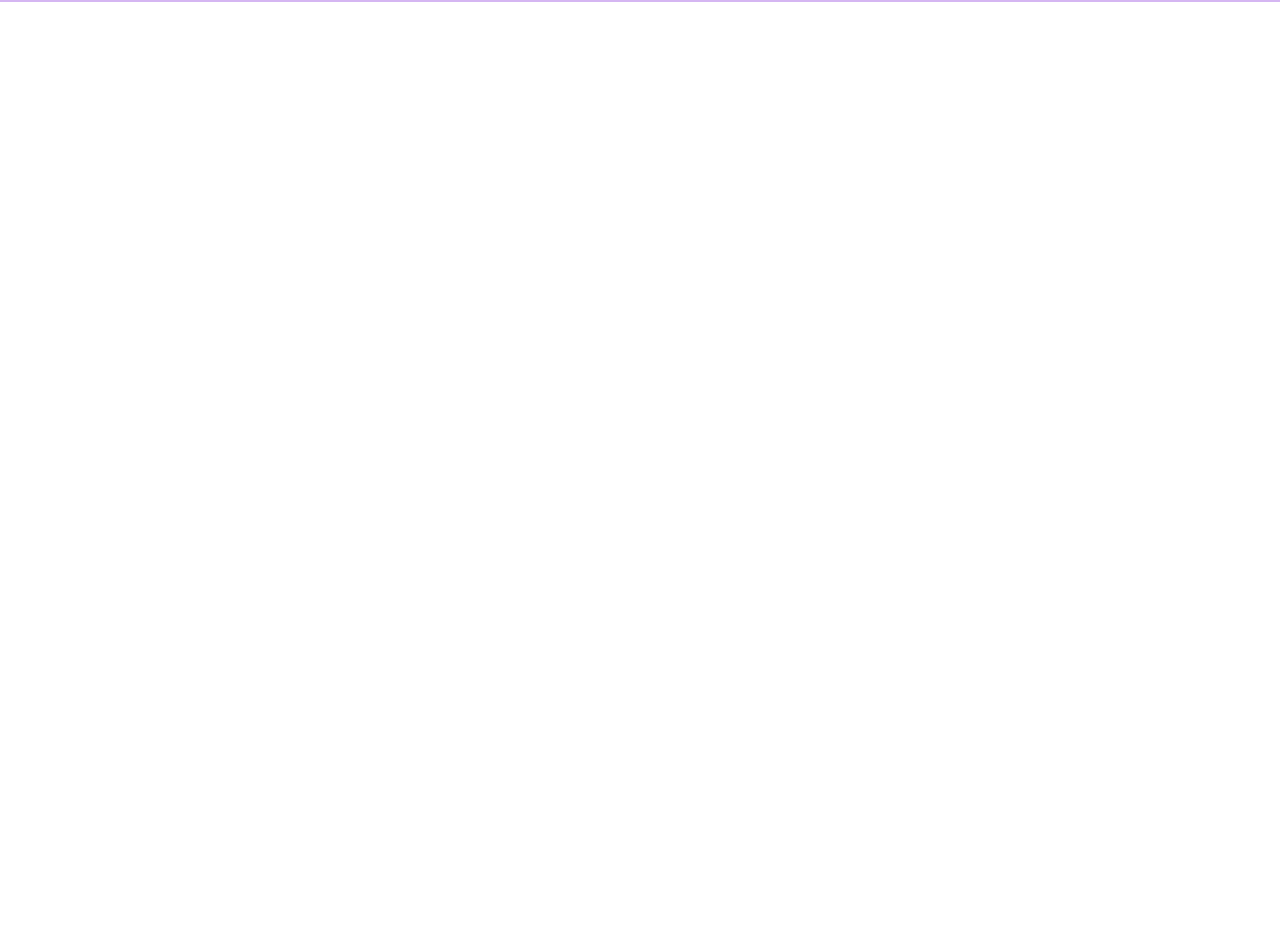
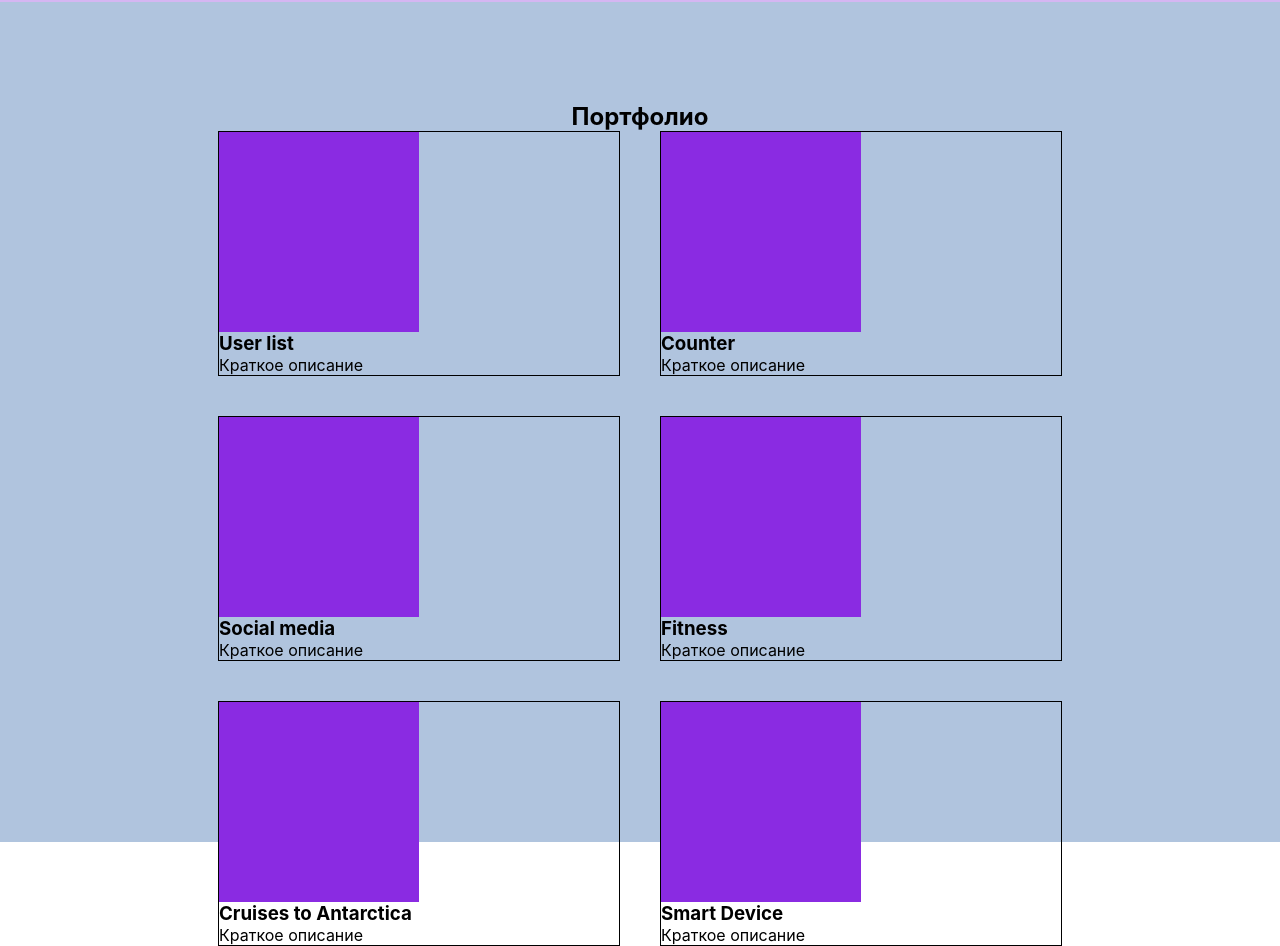
Before and after one commit to SakharovaKsu/Portfolio, a React (Create React App) app: page / in a window 1280 px wide. Shown: the part 1760-2706 px from the top of the page. Before the commit the page ends 1762 px from the top, so only its background shows below. Built offline with nearby package versions, Linux system fonts and the light colour scheme.

Commit message:
Добавление структуры Portfolio

```diff
--- a/src/App.tsx
+++ b/src/App.tsx
@@ -3,6 +3,7 @@ import './App.css';
 import Header from './Components/Header/Header';
 import Main from './Components/Main/Main';
 import Skills from './Components/Skills/Skills';
+import Portfolio from './Components/Portfolio/Portfolio';
 
 function App() {
   return (
@@ -10,6 +11,7 @@ function App() {
         <Header/>
         <Main/>
         <Skills/>
+        <Portfolio/>
     </div>
   );
 }
--- /dev/null
+++ b/src/Components/Portfolio/Portfolio.module.css
@@ -0,0 +1,17 @@
+.portfolio {
+    padding: 100px;
+    height: 80vh;
+    background-color: lightsteelblue;
+}
+
+.title {
+    margin: 0;
+    text-align: center;
+}
+
+.boxProject {
+    display: flex;
+    flex-wrap: wrap;
+    justify-content: center;
+    gap: 40px;
+}
--- /dev/null
+++ b/src/Components/Portfolio/Portfolio.tsx
@@ -0,0 +1,21 @@
+import React from 'react';
+import s from './Portfolio.module.css'
+import Project from './Project';
+
+const Portfolio = () => {
+    return (
+        <div className={s.portfolio}>
+            <h2 className={s.title}>Портфолио</h2>
+            <div className={s.boxProject}>
+                <Project title={'User list'} text={'Краткое описание'}/>
+                <Project title={'Counter'} text={'Краткое описание'}/>
+                <Project title={'Social media'} text={'Краткое описание'}/>
+                <Project title={'Fitness'} text={'Краткое описание'}/>
+                <Project title={'Cruises to Antarctica'} text={'Краткое описание'}/>
+                <Project title={'Smart Device'} text={'Краткое описание'}/>
+            </div>
+        </div>
+    );
+};
+
+export default Portfolio;
--- /dev/null
+++ b/src/Components/Portfolio/Project.module.css
@@ -0,0 +1,18 @@
+.project {
+    width: 400px;
+    border: 1px solid #000;
+}
+
+.picture {
+    width: 200px;
+    height: 200px;
+    background-color: blueviolet;
+}
+
+.title {
+    margin: 0;
+}
+
+.text {
+    margin: 0;
+}
--- /dev/null
+++ b/src/Components/Portfolio/Project.tsx
@@ -0,0 +1,23 @@
+import React, {FC} from 'react';
+import s from './Project.module.css'
+
+type ProjectType = {
+    title: string
+    text: string
+}
+
+const Project: FC<ProjectType> = ({title, text}) => {
+    return (
+        <div className={s.project}>
+            <div className={s.picture}>
+                <a className={s.link}></a>
+            </div>
+            <div className={s.boxText}>
+                <h3 className={s.title}>{title}</h3>
+                <p className={s.text}>{text}</p>
+            </div>
+        </div>
+    );
+};
+
+export default Project;
--- a/src/Components/Skills/Skills.module.css
+++ b/src/Components/Skills/Skills.module.css
@@ -11,7 +11,7 @@
 
 .boxSkill {
     display: flex;
-    gap: 15px;
+    gap: 40px;
     flex-wrap: wrap;
-    justify-content: space-between;
+    justify-content: center;
 }
```
